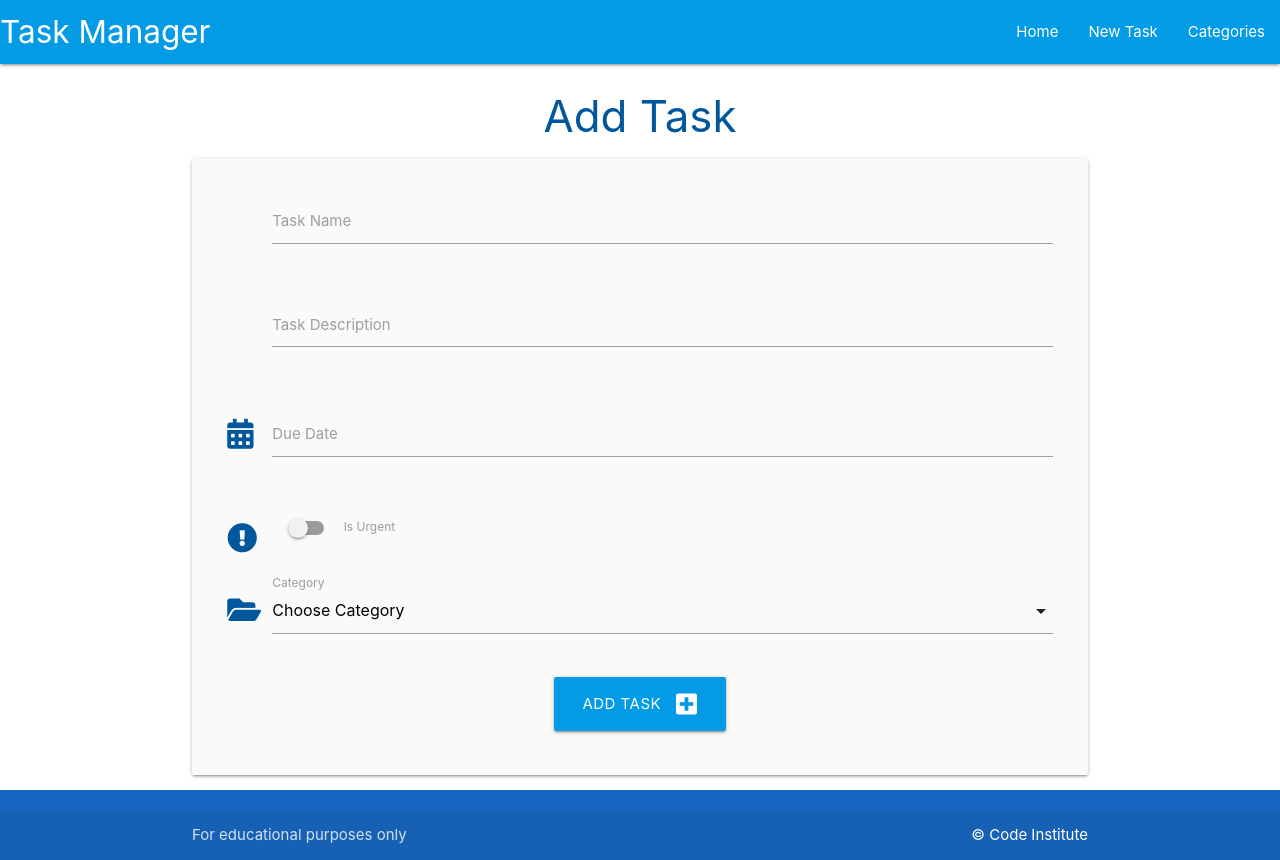
After one commit to amal-yusuf/flask-sqlalchemy-task-manager, a Flask app: page /add_task in a window 1280 px wide. The commit adds this page. Run offline with Flask 2, Linux system fonts and the light colour scheme; data that the repository does not hold is empty.

```diff
--- a/taskmanager/routes.py
+++ b/taskmanager/routes.py
@@ -5,7 +5,9 @@ from taskmanager.models import Category, Task
 
 @app.route("/")
 def home():
-    return render_template("tasks.html")
+     tasks = list(Task.query.order_by(Task.id).all())
+     return render_template("tasks.html", tasks=tasks)
+
 
 
 @app.route("/categories")
@@ -32,3 +34,29 @@ def edit_category(category_id):
         db.session.commit()
         return redirect(url_for("categories"))
     return render_template("edit_category.html", category=category)
+
+
+@app.route("/delete_category/<int:category_id>")
+def delete_category(category_id):
+    category = Category.query.get_or_404(category_id)
+    db.session.delete(category)
+    db.session.commit()
+    return redirect(url_for("categories"))
+
+
+
+@app.route("/add_task", methods=["GET", "POST"])
+def add_task():
+    categories = list(Category.query.order_by(Category.category_name).all())
+    if request.method == "POST":
+        task = Task(
+             task_name = request.form.get("task_name"),
+             task_description=request.form.get("task_description"),
+             is_urgent=bool(True if request.form.get("is_urgent") else False),
+             due_date=request.form.get("due_date"),
+             category_id=request.form.get("category_id")
+        )
+        db.session.add(task)
+        db.session.commit()
+        return redirect(url_for("home"))
+    return render_template("add_task.html", categories=categories)
--- a/taskmanager/static/js/script.js
+++ b/taskmanager/static/js/script.js
@@ -1,5 +1,20 @@
-document.addEventListener('DOMContentLoaded', function() {
-      // sidenav initialization
-    let sidnav = document.querySelectorAll('.sidenav');
-    M.Sidenav.init(elems, options);
+document.addEventListener("DOMContentLoaded", function() {
+  // sidenav initialization
+  let sidenav = document.querySelectorAll(".sidenav");
+  M.Sidenav.init(sidenav);
+
+  // datepicker initialization
+  let datepicker = document.querySelectorAll(".datepicker");
+  M.Datepicker.init(datepicker, {
+      format: "dd mmmm, yyyy",
+      i18n: {done: "Select"}
   });
+
+  // select initialization
+  let selects = document.querySelectorAll("select");
+  M.FormSelect.init(selects);
+
+ // collapsible initializataion
+  let collapsibles = document.querySelectorAll(".collapsible");
+  M.Collapsible.init(collapsibles);
+});
--- /dev/null
+++ b/taskmanager/templates/add_task.html
@@ -0,0 +1,70 @@
+{% extends "base.html" %}
+{% block content %}
+
+<h3 class="light-blue-text text-darken-4 center-align">Add Task</h3>
+
+<div class="row card-panel grey lighten-5">
+    <form class="col s12" method="POST" action="{{ url_for('add_task') }}">
+        <!-- task name -->
+        <div class="row">
+            <div class="input-field col s12">
+                <i class="fas fa-pencil prefix light-blue-text text-darken-4"></i>
+                <input id="task_name" name="task_name" minlength="5" maxlength="50" type="text" class="validate" required>
+                <label for="task_name">Task Name</label>
+            </div>
+        </div>
+
+        <!-- task name -->
+        <div class="row">
+            <div class="input-field col s12">
+                <i class="fas fa-pencil prefix light-blue-text text-darken-4"></i>
+                <textarea id="task_description" name="task_description" minlength="5" maxlength="200" type="text" class="materialize-textarea validate" required></textarea>
+                <label for="task_description">Task Description</label>
+            </div>
+        </div>
+        <!-- due date -->
+        <div class="row">
+            <div class="input-field col s12">
+                <i class="fas fa-calendar-alt prefix light-blue-text text-darken-4"></i>
+                <input id="due_date" name="due_date" type="text" class="datepicker validate" required>
+                <label for="due_date">Due Date</label>
+            </div>
+        </div>
+        <!-- is urgent -->
+        <div class="row">
+            <div class="input-field col s12">
+                <div class="switch">
+                    <i class="fas fa-exclamation-circle prefix light-blue-text text-darken-4"></i>
+                    <label for="is_urgent">
+                        <input id="is_urgent" name="is_urgent" type="checkbox">
+                        <span class="lever"></span>
+                        Is Urgent
+                    </label>
+                </div>
+            </div>
+        </div>
+        <!-- category id -->
+        <div class="row">
+            <div class="input-field col s12">
+                <i class="fas fa-folder-open prefix light-blue-text text-darken-4"></i>
+                <select id="category_id" name="category_id" class="validate" required>
+                    <option value="" disabled selected>Choose Category</option>
+                    {% for category in categories %}
+                        <option value="{{ category.id }}">{{ category.category_name }}</option>
+                    {% endfor %}
+                </select>
+                <label for="category_id">Category</label>
+            </div>
+        </div>
+        <!-- submit button -->
+        <div class="row">
+            <div class="col s12 center-align">
+                <button type="submit" class="btn-large light-blue darken-1">
+                    Add Task <i class="fas fa-plus-square right"></i>
+                </button>
+            </div>
+        </div>
+    </form>
+</div>
+
+{% endblock %}
--- a/taskmanager/templates/base.html
+++ b/taskmanager/templates/base.html
@@ -1,40 +1,41 @@
 <!DOCTYPE html>
 <html lang="en">
 <head>
+
     <meta charset="UTF-8">
     <meta http-equiv="X-UA-Compatible" content="IE=edge">
     <meta name="viewport" content="width=device-width, initial-scale=1.0">
-    <link rel="stylesheet" href="https://cdnjs.cloudflare.com/ajax/libs/font-awesome/6.1.2/css/all.min.css" integrity="sha512-1sCRPdkRXhBV2PBLUdRb4tMg1w2YPf37qatUFeS7zlBy7jJI8Lf4VHwWfZZfpXtYSLy85pkm9GaYVYMfw5BC1A==" crossorigin="anonymous" referrerpolicy="no-referrer" />
-    <link rel="stylesheet" href="https://cdnjs.cloudflare.com/ajax/libs/materialize/1.0.0/css/materialize.min.css" type="text/css">
-    <link rel="stylesheet" href="{{ url_for('static', filename='css/style.css')}}" type="text/css">
+    <link rel="stylesheet" href="https://cdnjs.cloudflare.com/ajax/libs/font-awesome/5.15.3/css/all.min.css"
+        integrity="sha512-iBBXm8fW90+nuLcSKlbmrPcLa0OT92xO1BIsZ+ywDWZCvqsWgccV3gFoRBv0z+8dLJgyAHIhR35VZc2oM/gI1w=="
+        crossorigin="anonymous" referrerpolicy="no-referrer">
+    <link rel="stylesheet" href="https://cdnjs.cloudflare.com/ajax/libs/materialize/1.0.0/css/materialize.min.css"
+        type="text/css">
+    <link rel="stylesheet" href="{{ url_for('static', filename='css/style.css') }}" type="text/css">
     <title>Task Manager</title>
 </head>
+
 <body>
 
     <header>
-            <!--top navbar-->
-
+        <!-- top navbar -->
         <nav class="light-blue darken-1">
             <div class="nav-wrapper">
             <a href="{{ url_for('home') }}" class="brand-logo">Task Manager</a>
-            <a href="#" data-target="mobile-demo" class="sidenav-trigger"><i class="fas fa-bars">menu</i></a>
+            <a href="#" data-target="mobile-demo" class="sidenav-trigger"><i class="fas fa-bars"></i></a>
             <ul class="right hide-on-med-and-down">
                 <li><a href="{{ url_for('home') }}">Home</a></li>
-                <li><a href="">New Task</a></li>
-                <a href="{{ url_for('categories') }}">Categories</a></li>
-
-
+                <li><a href="{{ url_for('add_task') }}">New Task</a></li>
+                <li><a href="{{ url_for('categories') }}">Categories</a></li>
             </ul>
             </div>
         </nav>
 
-        <!--mobile  side navbar-->
+        <!-- mobile sidenav -->
         <ul class="sidenav" id="mobile-demo">
             <li><a href="{{ url_for('home') }}">Home</a></li>
-            <li><a href="">New Task</a></li>
+            <li><a href="{{ url_for('add_task') }}">New Task</a></li>
             <li><a href="{{ url_for('categories') }}">Categories</a></li>
         </ul>
-
     </header>
 
     <main class="container">
@@ -45,7 +46,6 @@
     <footer class="page-footer blue darken-3">
         <div class="footer-copyright">
             <div class="container">
-
                 For educational purposes only
                 <a class="white-text right" href="https://codeinstitute.net" target="_blank">&copy; Code Institute</a>
             </div>
@@ -53,7 +53,7 @@
     </footer>
 
     <script src="https://cdnjs.cloudflare.com/ajax/libs/materialize/1.0.0/js/materialize.min.js"></script>
-        <script src="{{ url_for('static', filename='js/script.js')}}"></script>
+    <script src="{{ url_for('static', filename='js/script.js') }}"></script>
 
 </body>
 </html>
```
Also changed, not shown: taskmanager/templates/categories.html (+16 -1 lines), taskmanager/templates/tasks.html (+28 -0 lines). Lines whose indentation alone changed are shown as unchanged.
